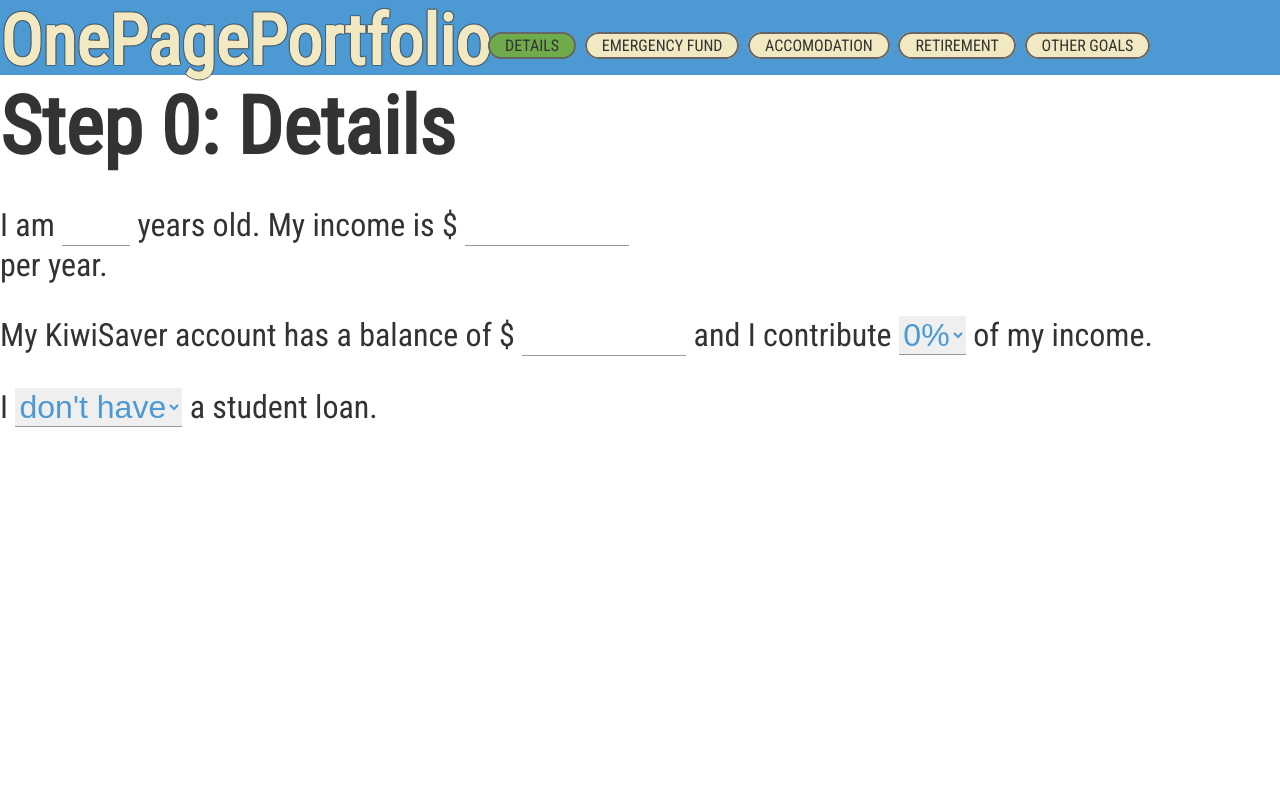
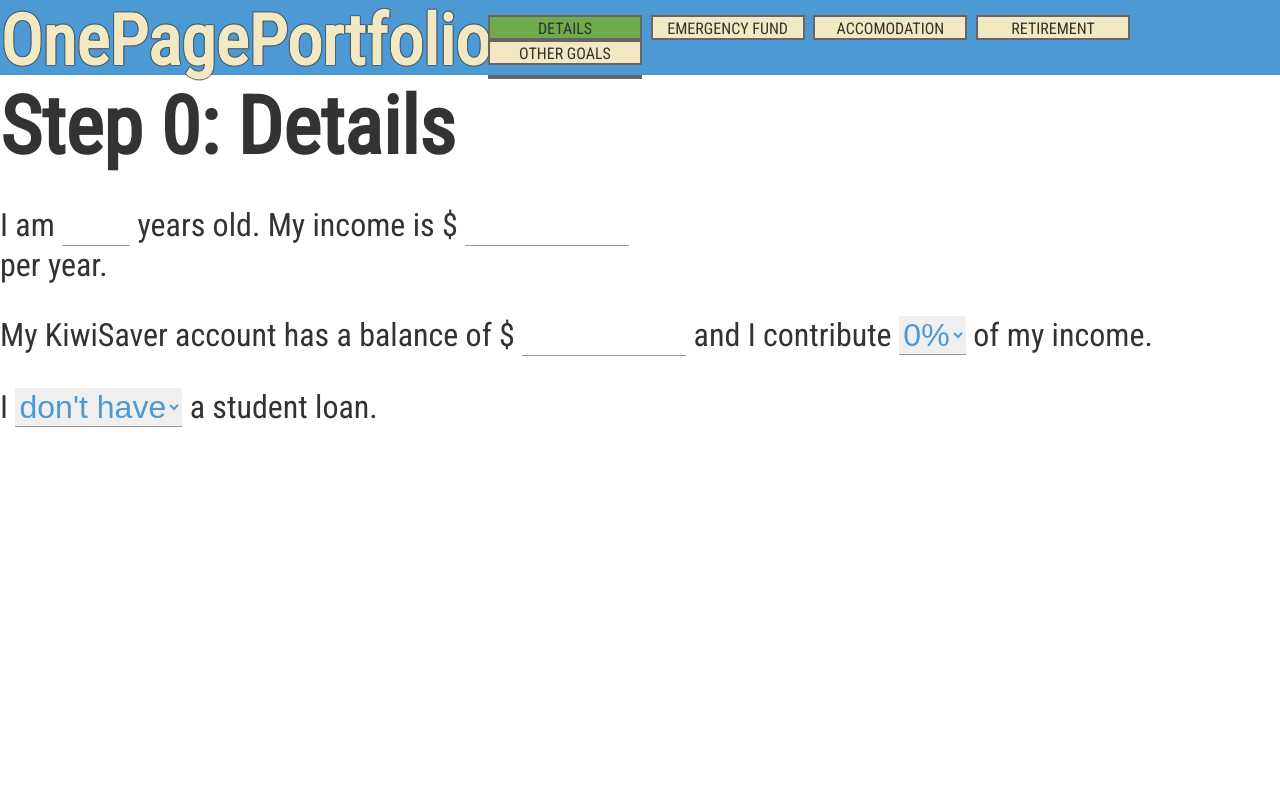
Before and after one commit to alagalac/OnePagePortfolio6, a plain HTML site: page index.html in a window 1280 px wide. Both pictures are taken after a click on the link "DETAILS". Shown: the top 797 px of the page. Drawn offline with nearby package versions, Linux system fonts and the light colour scheme.

Commit message:
sliding menu underline

```diff
--- a/app.js
+++ b/app.js
@@ -62,9 +62,9 @@ $(document).ready(function () {
         $(document).off("scroll");
 
         $('a').each(function () {
-            $(this).removeClass('active');
+            $(this).parent().removeClass('active');
         })
-        $(this).addClass('active');
+        $(this).parent().addClass('active');
 
         var target = this.hash,
             menu = target;
@@ -84,11 +84,11 @@ function onScroll(event){
         var currLink = $(this);
         var refElement = $(currLink.attr("href"));
         if (refElement.position().top <= scrollPos && refElement.position().top + refElement.height() > scrollPos) {
-            $('.header__navigation ul li a').removeClass("active");
-            currLink.addClass("active");
+            $('.header__navigation ul li a').parent().removeClass("active");
+            currLink.parent().addClass("active");
         }
         else{
-            currLink.removeClass("active");
+            currLink.parent().removeClass("active");
         }
     });
 }
--- a/index.html
+++ b/index.html
@@ -14,12 +14,12 @@
             <h1 class="header__title">OnePagePortfolio</h1>
             <nav class="header__navigation">
                 <ul>
-                    <li><a href=#Slide1 class="active">Details</a></li>
+                    <li class="active"><a href=#Slide1>Details</a></li>
                     <li><a href=#Slide2>Emergency Fund</a></li>
                     <li><a href=#Slide3>Accomodation</a></li>
                     <li><a href=#Slide4>Retirement</a></li>
                     <li><a href=#Slide5>Other Goals</a></li>
-                    </li>
+                    <span></span>
                 </ul>
             </nav>
         </header>
--- a/styles.css
+++ b/styles.css
@@ -41,8 +41,13 @@ body, html {
 .header__navigation
 {
     position: absolute;
-    top: 20px;
+    top: 15px;
     left: 35%;
+}
+
+.header__navigation ul
+{
+    margin: 0;
 }
 
 .header__navigation ul li
@@ -52,23 +57,66 @@ body, html {
 
 .header__navigation a
 {
+    display: inline-block;
     text-transform: uppercase;
     text-decoration: none;
     margin-right: 5px;
-    padding-left: 15px;
-    padding-right: 15px;
     padding-top: 2px;
-    padding-bottom: 2px;
     color: #333;
     background-color: #F2E9C2;
-    border-radius: 25px;
+    text-align: center;
     border: 2px solid #666;
+    width: 150px;
 }
 
-.header__navigation a.active
+.header__navigation li.active a
 {
     background-color: #70AB4B;
 }
+
+.header__navigation span
+{
+    position: absolute;
+	bottom: -10px;
+	display: block;
+	width: 154px;
+	height: 4px;
+	background: #666;
+}
+
+.header__navigation ul li, .header__navigation span {
+	-webkit-transition: all 0.5s ease;
+	-moz-transition: all 0.5s ease;
+	-o-transition: all 0.5s ease;
+	transition: all 0.5s ease;
+	position: relative;
+}
+
+ul li.active:nth-child(1) ~ span,
+ul li:not(.active):nth-child(1):hover ~ span {
+	left: 0%;
+}
+
+ul li.active:nth-child(2) ~ span,
+ul li:not(.active):nth-child(2):hover ~ span {
+	left: 20%;
+}
+
+ul li.active:nth-child(3) ~ span,
+ul li:not(.active):nth-child(3):hover ~ span {
+	left: 40%;
+}
+
+ul li.active:nth-child(4) ~ span,
+ul li:not(.active):nth-child(4):hover ~ span {
+	left: 60%;
+}
+
+ul li.active:nth-child(5) ~ span,
+ul li:not(.active):nth-child(5):hover ~ span {
+	left: 80%;
+}
+
 
 /*------------------------------------------------------------------
  Slides
```
